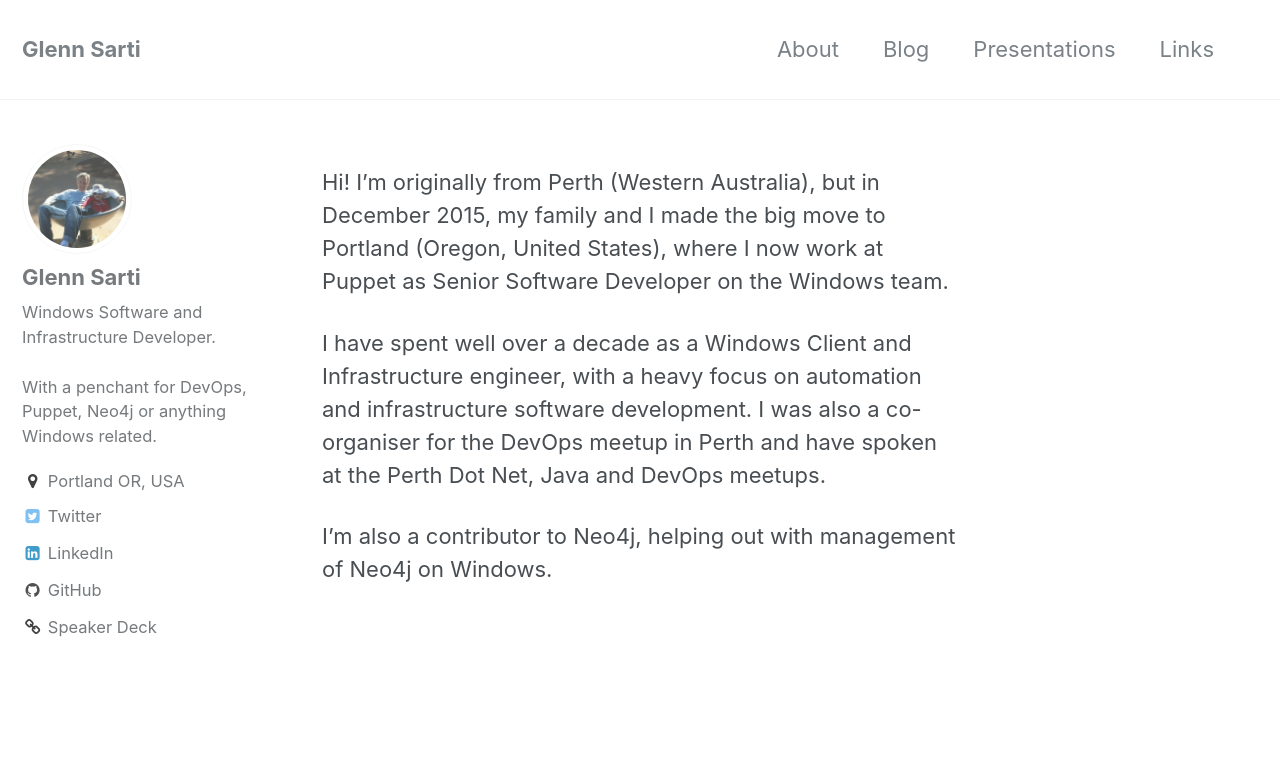
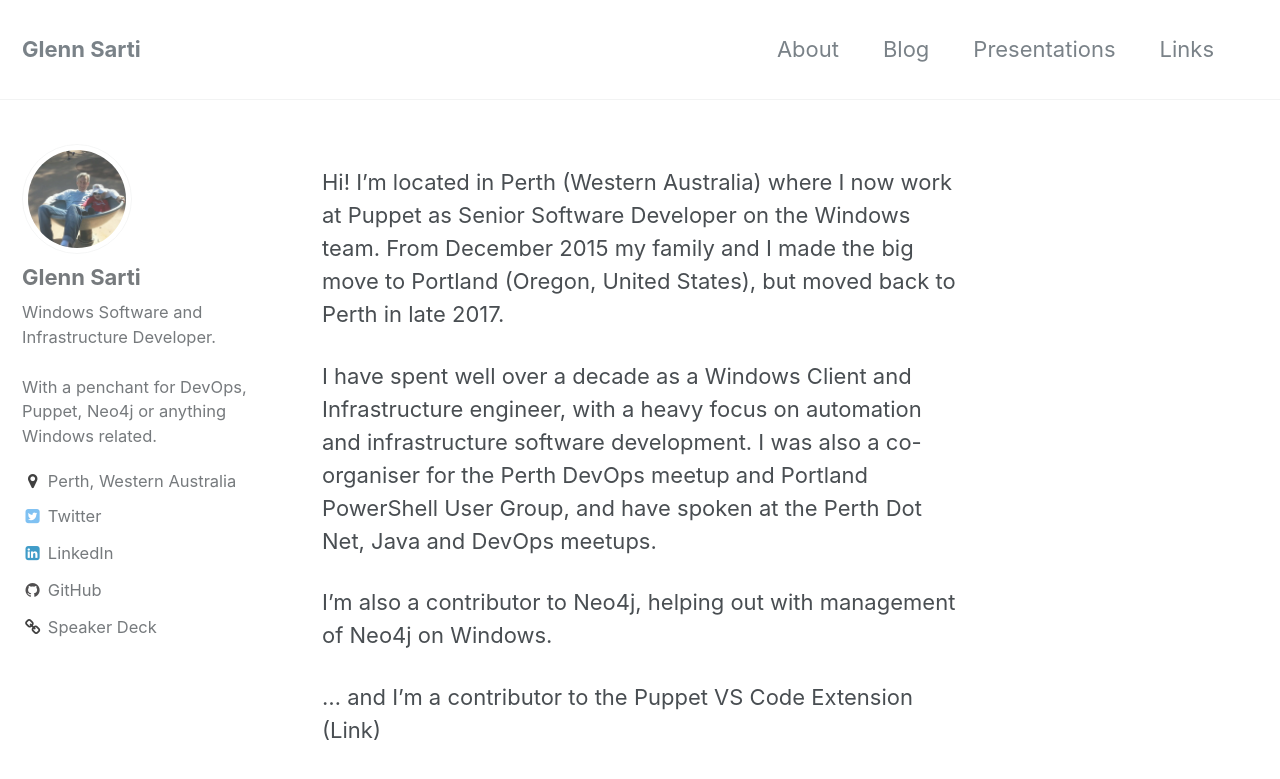
Before and after one commit to glennsarti/glennsarti.github.io, a Jekyll site: the page built from _pages/about/default.md, in a window 1280 px wide and 900 px high. Shown: the top 779 px of the window. Built offline with Jekyll 4.4.1, drawn with Linux system fonts in a browser that asks for light colours; comment, search, counter and statistics services are not loaded.

Commit message:
(maint) Update for moving back to Perth

```diff
--- a/_config.yml
+++ b/_config.yml
@@ -80,7 +80,7 @@
   name             : "Glenn Sarti"
   avatar           : "/images/bio-photo.jpg" # path of avatar image, e.g. "/assets/images/bio-photo.jpg"
   bio              : "Windows Software and Infrastructure Developer.<br /><br />With a penchant for DevOps, Puppet, Neo4j or anything Windows related."
-  location         : "Portland OR, USA"
+  location         : "Perth, Western Australia"
   email            :
   uri              :
   bitbucket        :
@@ -178,7 +178,7 @@
 permalink: /:categories/:title/
 paginate: 8 # amount of posts to show
 paginate_path: /page:num/
-timezone: # http://en.wikipedia.org/wiki/List_of_tz_database_time_zones
+timezone: Australia/Perth # http://en.wikipedia.org/wiki/List_of_tz_database_time_zones
 
 
 # Plugins
--- a/_pages/about/default.md
+++ b/_pages/about/default.md
@@ -8,8 +8,10 @@
 related: true
 ---
 
-Hi! I'm originally from Perth (Western Australia), but in December 2015, my family and I made the big move to Portland (Oregon, United States), where I now work at [Puppet](http://puppet.com) as Senior Software Developer on the Windows team.
+Hi! I'm located in Perth (Western Australia) where I now work at [Puppet](http://puppet.com) as Senior Software Developer on the Windows team.  From December 2015 my family and I made the big move to Portland (Oregon, United States), but moved back to Perth in late 2017.
 
-I have spent well over a decade as a Windows Client and Infrastructure engineer, with a heavy focus on automation and infrastructure software development. I was also a co-organiser for the DevOps meetup in Perth and have spoken at the Perth Dot Net, Java and DevOps meetups.
+I have spent well over a decade as a Windows Client and Infrastructure engineer, with a heavy focus on automation and infrastructure software development. I was also a co-organiser for the Perth DevOps meetup and Portland PowerShell User Group, and have spoken at the Perth Dot Net, Java and DevOps meetups.
 
 I'm also a contributor to [Neo4j](http://neo4j.com), helping out with management of Neo4j on Windows.
+
+... and I'm a contributor to the Puppet VS Code Extension ([Link](https://marketplace.visualstudio.com/items?itemName=jpogran.puppet-vscode))
```
